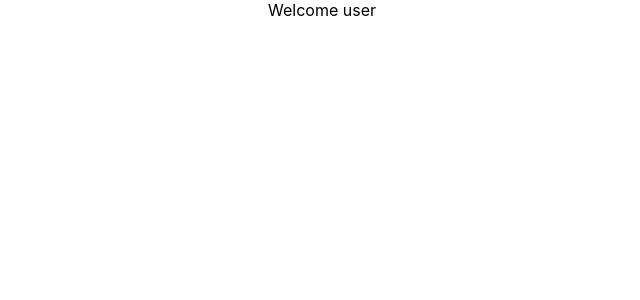
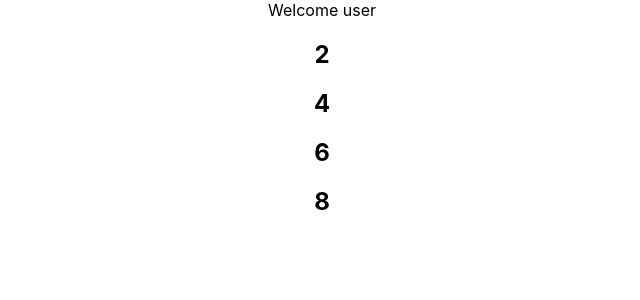
Before and after one commit to Priyesha/Learning-React, a React (Create React App) app: page / in a window 1280 px wide. Shown: the top 300 px of the page, without its empty margins (318-958 px from the left). Built offline with nearby package versions, Linux system fonts and the light colour scheme.

Commit message:
Simple list rendering using map

```diff
--- a/src/App.js
+++ b/src/App.js
@@ -10,6 +10,7 @@ import EventHandlingClass from './components/eventHandlingClass';
 import EventBinding from './components/eventBinding';
 import Parent from './components/parentComponent'
 import ConditionalRendering from './components/conditionalRendering';
+import ListRendering from './components/ListRendering';
 
 function App() {
   return (
@@ -37,6 +38,7 @@ function App() {
     {/* <EventBinding></EventBinding> */}
     {/* <Parent/> */}
     <ConditionalRendering/>
+    <ListRendering/>
 
     </div>
   );
--- /dev/null
+++ b/src/components/ListRendering.js
@@ -0,0 +1,14 @@
+import React from 'react';
+
+function ListRendering() {
+    const array = [2,4,6,8];
+    return (
+        <div>
+            {
+                array.map(item => <h2>{item}</h2>)
+            }
+        </div>
+    )
+}
+
+export default ListRendering;
```
